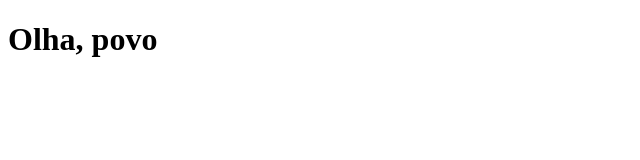
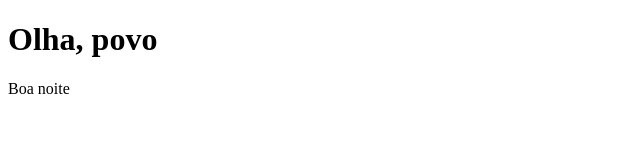
Before and after one commit to jonasfab/Starbucks, a plain HTML site: page index.html in a window 1280 px wide. Shown: the full height of the page, 0-640 px from the left. Drawn offline with Linux system fonts and the light colour scheme.

Commit message:
Update index.html

```diff
--- a/index.html
+++ b/index.html
@@ -7,5 +7,6 @@
 </head>
 <body>
     <h1>Olha, povo</h1>
+    <p>Boa noite</p>
 </body>
 </html>
```
